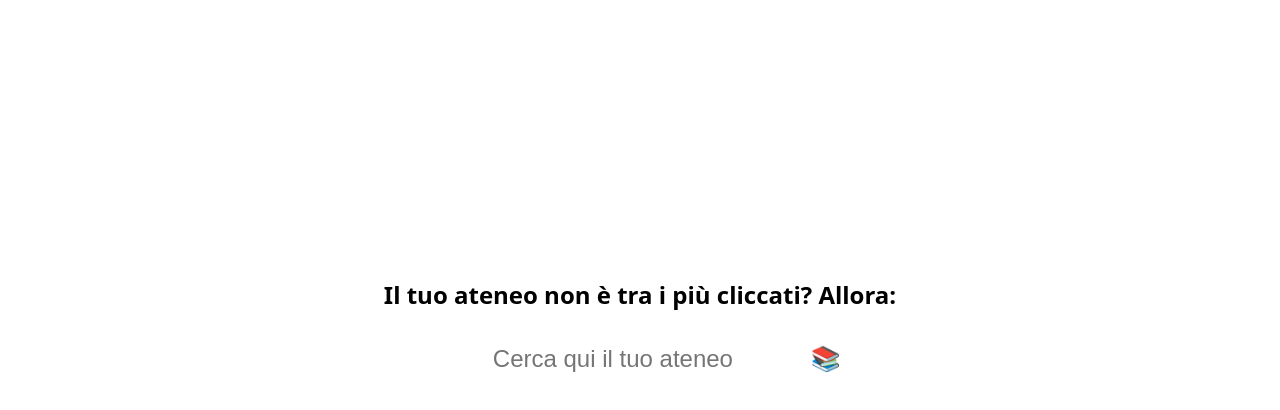
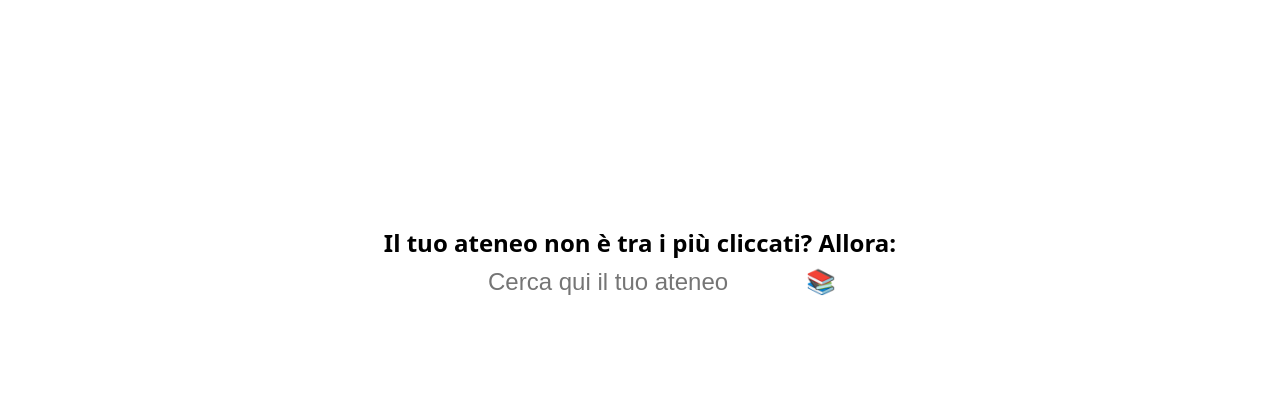
Before and after one commit to filippolazzaretti/STOOK, a plain HTML site: page GliAltriAtenei.html in a window 1280 px wide. Shown: the part 134-544 px from the top of the page. Drawn offline with Linux system fonts and the light colour scheme.

Commit message:
Update GliAltriAtenei.html
modifica

```diff
--- a/GliAltriAtenei.html
+++ b/GliAltriAtenei.html
@@ -11,7 +11,8 @@
 body{
   background:var(--bg); color:var(--text);
   font-family:system-ui,-apple-system,Segoe UI,Roboto,Helvetica,Arial,sans-serif;
-  display:flex; flex-direction:column; min-height:100vh;
+  min-height:100vh;
+  position:relative;
 }
 
 /* Titolo */
@@ -42,41 +43,31 @@ h1{
 .sidebar h2{ font-family:'Luckiest Guy', cursive; font-size:1.5rem; margin-bottom:1rem; }
 .sidebar a{ display:block; margin:.5rem 0; text-decoration:none; color:#000; }
 
-/* Contenuto centrale */
-.main-content{
-  flex:1;
-  display:flex;
-  flex-direction:column;
-  align-items:center;
-  justify-content:center;
+/* Frase e barra */
+.main-text{
+  position:absolute;
+  top:calc(50% - 3.5rem);
+  left:50%;
+  transform:translateX(-50%);
+  font-size:1.5rem;
+  font-weight:600;
   text-align:center;
 }
-.main-content p{
-  font-size:1.5rem;
-  font-weight:600;
-  margin-bottom:1.5rem;
-}
 .search-box{
+  position:absolute;
+  top:50%; left:50%;
+  transform:translate(-50%, -50%);
   display:flex; align-items:center;
   background:transparent;
-  padding:0 .3rem;
-  height:3rem;
-  width:320px;
+  height:3rem; width:320px;
 }
 .search-box input{
-  flex:1;
-  border:none;
-  background:transparent;
-  outline:none;
-  font-size:1.5rem;
-  padding:0 .5rem;
-  text-align:left; /* cursore a sinistra */
+  flex:1; border:none; background:transparent; outline:none;
+  font-size:1.5rem; padding:0 .5rem;
+  text-align:left;
 }
 .search-box button{
-  border:none;
-  background:transparent;
-  font-size:1.5rem;
-  cursor:pointer;
+  border:none; background:transparent; font-size:1.5rem; cursor:pointer;
   transition:transform .15s ease;
 }
 .search-box button:hover{ transform:scale(1.15); }
@@ -111,14 +102,12 @@ h1{
 <!-- Titolo -->
 <h1>STOOK</h1>
 
-<!-- Contenuto centrale -->
-<div class="main-content">
-  <p>Il tuo ateneo non è tra i più cliccati? Allora:</p>
-  <form class="search-box" onsubmit="event.preventDefault(); alert('Ricerca avviata!')">
-    <input type="text" placeholder="Cerca qui il tuo ateneo">
-    <button type="submit">📚</button>
-  </form>
-</div>
+<!-- Frase + Barra -->
+<p class="main-text">Il tuo ateneo non è tra i più cliccati? Allora:</p>
+<form class="search-box" onsubmit="event.preventDefault(); alert('Ricerca avviata!')">
+  <input type="text" placeholder="Cerca qui il tuo ateneo">
+  <button type="submit">📚</button>
+</form>
 
 <script>
 /* Dropdown profilo */
```
